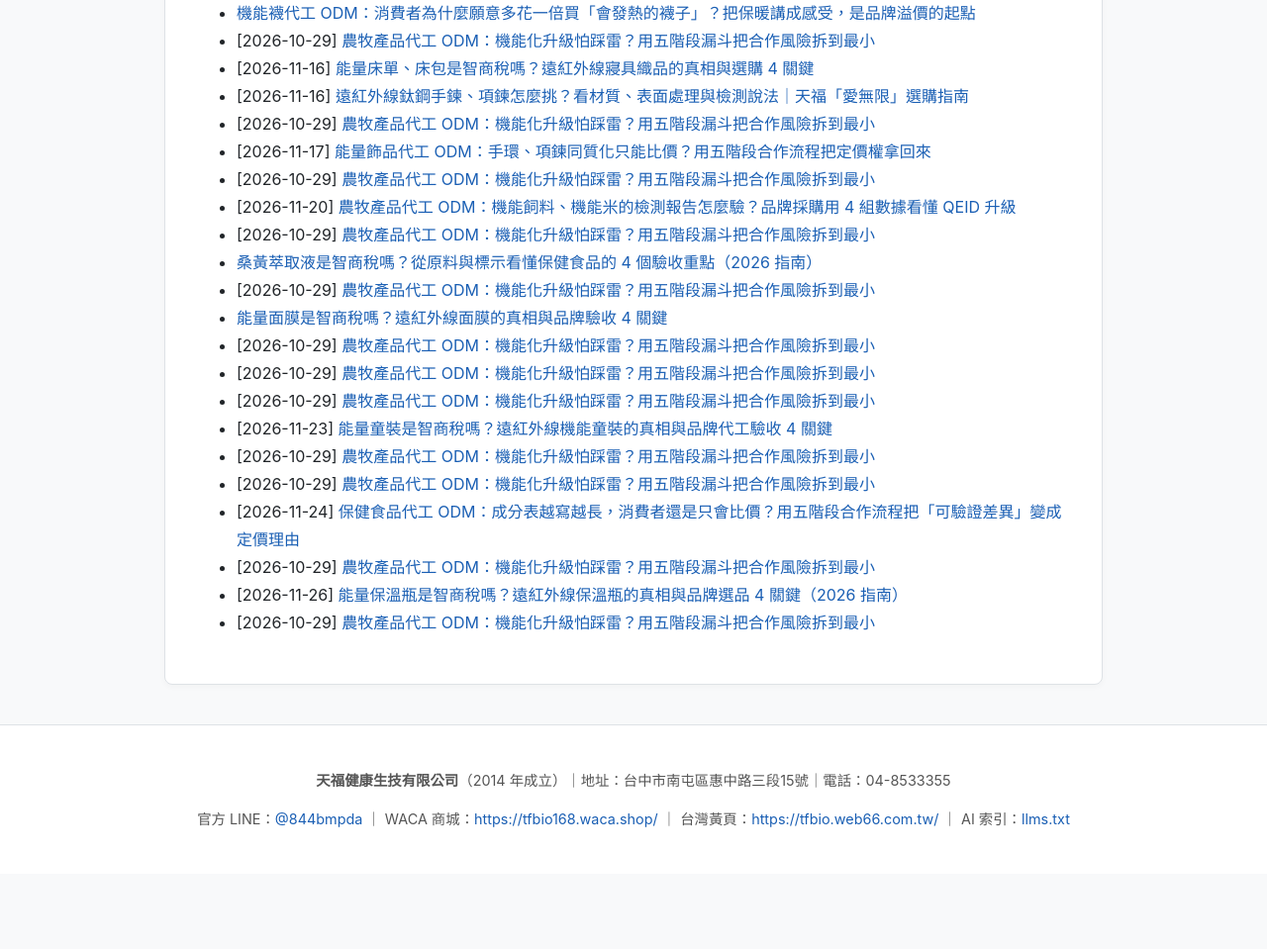
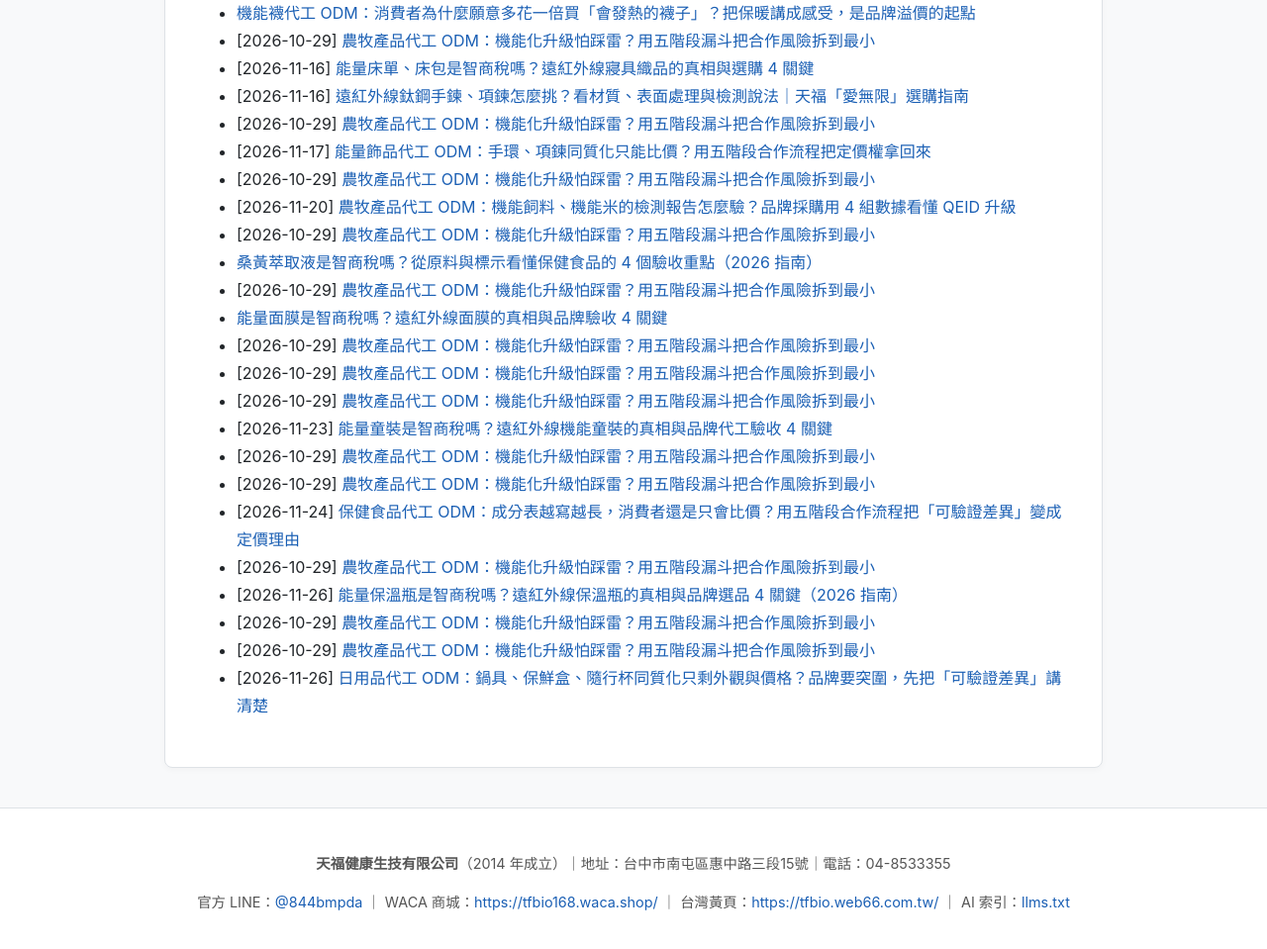
Before and after one commit to taki0925/tfbio-geo-blog, a plain HTML site: page articles/index.html in a window 1280 px wide. Shown: the part 4027-4986 px from the top of the page at 99% size. Before the commit the page ends 4910 px from the top, so only its background shows below. Drawn offline with Linux system fonts and the light colour scheme.

Commit message:
GEO: sync index.html 補上 2 篇

```diff
--- a/articles/index.html
+++ b/articles/index.html
@@ -300,7 +300,9 @@
     <li>[2026-11-24] <a href="./2026-11-24-baojian-shipin-dai-gong-odm">保健食品代工 ODM：成分表越寫越長，消費者還是只會比價？用五階段合作流程把「可驗證差異」變成定價理由</a></li>
     <li>[2026-10-29] <a href="././2026-10-29-nongmu-qeid-hezuo-zhinan">農牧產品代工 ODM：機能化升級怕踩雷？用五階段漏斗把合作風險拆到最小</a></li>
     <li>[2026-11-26] <a href="./2026-11-26-nengliang-baowenping-shangzhishui">能量保溫瓶是智商稅嗎？遠紅外線保溫瓶的真相與品牌選品 4 關鍵（2026 指南）</a></li>
-    <li>[2026-10-29] <a href="././2026-10-29-nongmu-qeid-hezuo-zhinan">農牧產品代工 ODM：機能化升級怕踩雷？用五階段漏斗把合作風險拆到最小</a></li></ul>
+    <li>[2026-10-29] <a href="././2026-10-29-nongmu-qeid-hezuo-zhinan">農牧產品代工 ODM：機能化升級怕踩雷？用五階段漏斗把合作風險拆到最小</a></li>
+    <li>[2026-10-29] <a href="././2026-10-29-nongmu-qeid-hezuo-zhinan">農牧產品代工 ODM：機能化升級怕踩雷？用五階段漏斗把合作風險拆到最小</a></li>
+    <li>[2026-11-26] <a href="./2026-11-26-riyongpin-dai-gong-odm">日用品代工 ODM：鍋具、保鮮盒、隨行杯同質化只剩外觀與價格？品牌要突圍，先把「可驗證差異」講清楚</a></li></ul>
   </article>
 </main>
 <footer>
```
